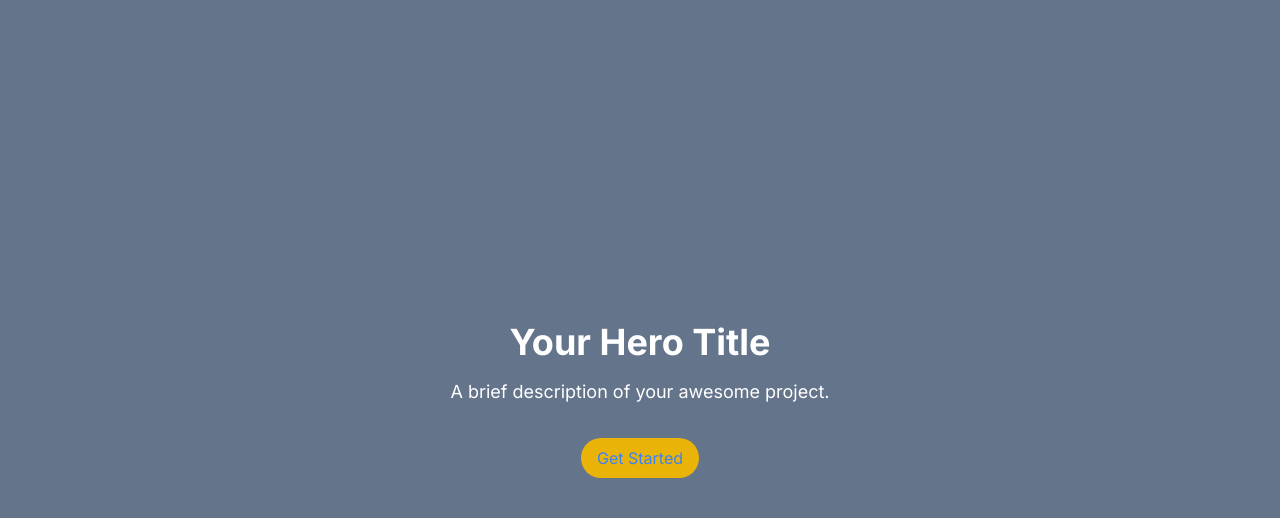
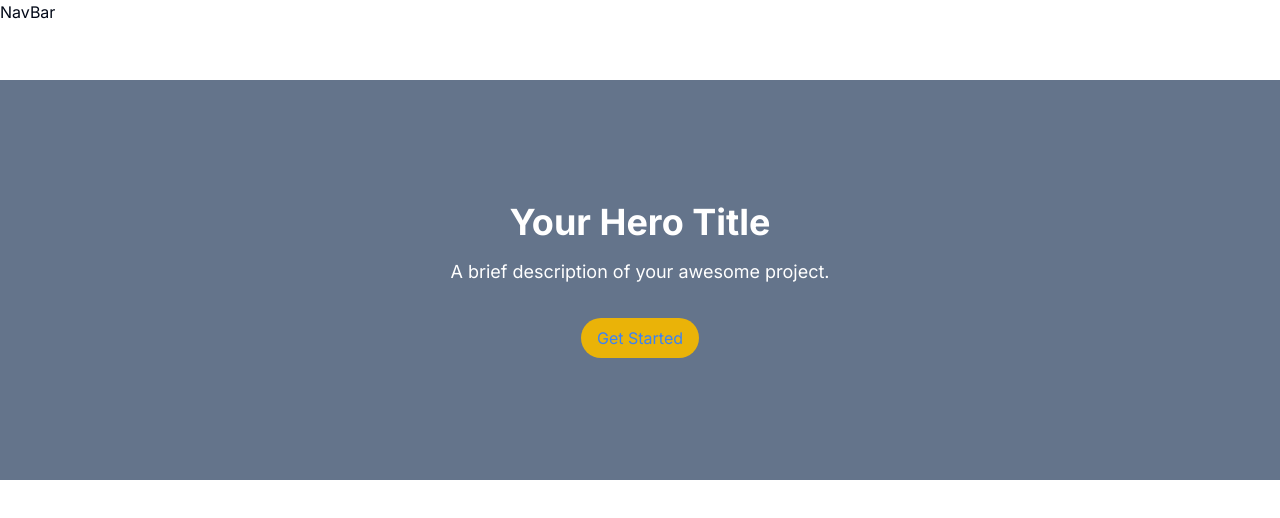
Before and after one commit to aminofabian/shadcn, a Next.js app: page / in a window 1280 px wide. Shown: the top 518 px of the page. Built offline with nearby package versions, Linux system fonts and the light colour scheme.

Commit message:
added navbar

```diff
--- a/app/layout.tsx
+++ b/app/layout.tsx
@@ -2,6 +2,7 @@ import type { Metadata } from 'next'
 import { Inter } from 'next/font/google'
 import './globals.css'
 import { ShadCNThemeProvider } from '@/providers/shadCNProvider/shadCNProvider';
+import NavBar from '@/components/NavBar';
 
 const inter = Inter({ subsets: ['latin'] })
 
@@ -17,7 +18,8 @@ export default function RootLayout({
 }) {
   return (
     <html lang="en">
-    <body className={inter.className}>
+      <body className={inter.className}>
+        <NavBar />
     <ShadCNThemeProvider
     attribute="class"
     defaultTheme="system"
--- a/components/Hero.tsx
+++ b/components/Hero.tsx
@@ -2,7 +2,7 @@ import React from 'react';
 
 const Hero = () => {
   return (
-    <div className="bg-slate-500 text-white h-screen flex items-center justify-center">
+    <div className="bg-slate-500 text-white h-[50dvh] flex items-center justify-center">
     <div className="text-center">
     <h1 className="text-4xl font-bold mb-4">Your Hero Title</h1>
     <p className="text-lg mb-8">A brief description of your awesome project.</p>
--- /dev/null
+++ b/components/NavBar.tsx
@@ -0,0 +1,9 @@
+import React from 'react'
+
+function NavBar() {
+  return (
+    <div className='h-[10dvh] w-[80dvh]'>NavBar</div>
+    )
+  }
+
+  export default NavBar
```
